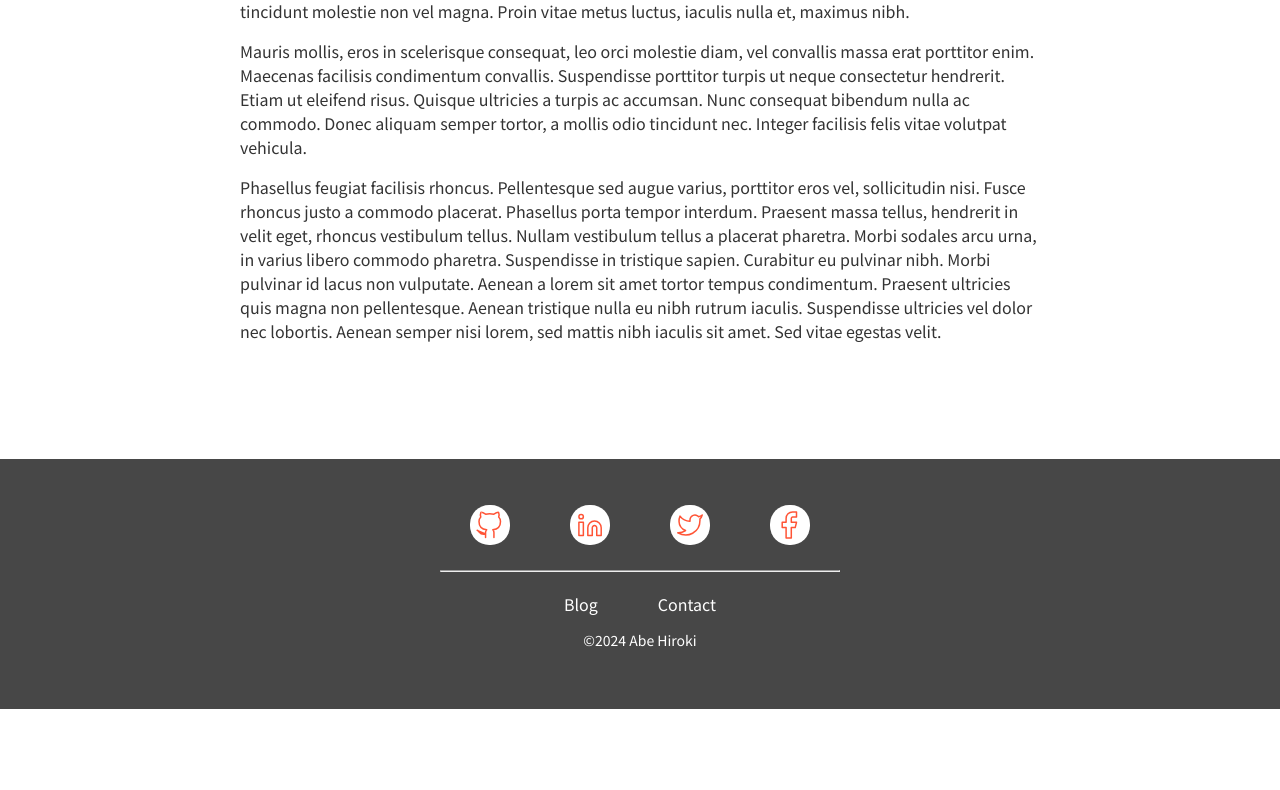
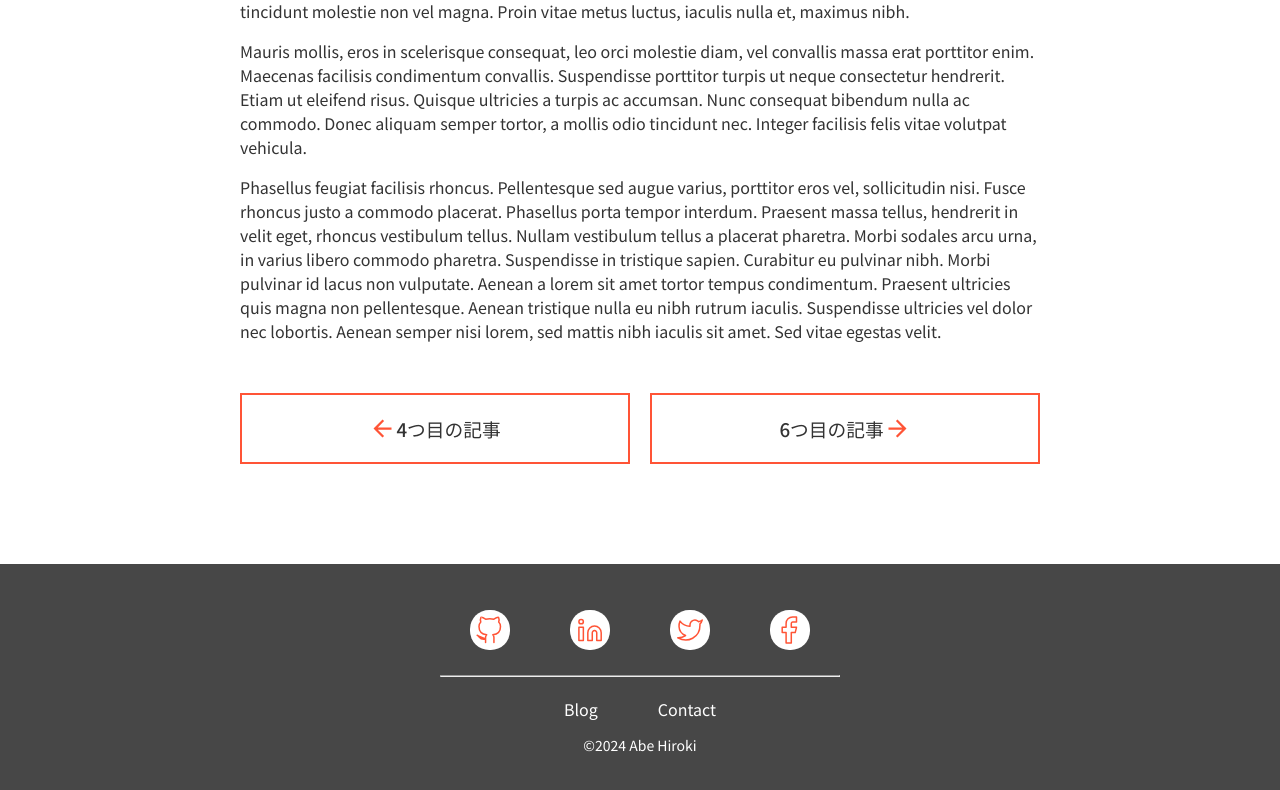
Before and after one commit to m-shogo/nextjs-site-tutorial-practice, a Next.js app: page /blog/fifth-blog in a window 1280 px wide. Shown: the part 1336-2126 px from the top of the page. Before the commit the page ends 2045 px from the top, so only its background shows below. Built offline with nearby package versions, Linux system fonts and the light colour scheme.

Commit message:
prexNext.js 一つ前と一つ後のページLink

```diff
--- a/app/blog/[slug]/page.js
+++ b/app/blog/[slug]/page.js
@@ -1,9 +1,18 @@
 import Image from "next/image";
 import ReactMarkdown from "react-markdown";
-import { getAllBlogs, getSingleBlog } from "../../utils/mdQueries"
+import PrevNext from "../../components/prevNext";
+import { getAllBlogs, getSingleBlog } from "../../utils/mdQueries";
 
 const SingleBlog = async (props) => {
   const { singleDocument } = await getSingleBlog(props);
+
+  const { blogs } = await getAllBlogs();
+  const prev = blogs.filter(
+    (blog) => blog.frontmatter.id === singleDocument.data.id - 1
+  );
+  const next = blogs.filter(
+    (blog) => blog.frontmatter.id === singleDocument.data.id + 1
+  );
   return (
     <>
       <div className="img-container">
@@ -22,6 +31,7 @@ const SingleBlog = async (props) => {
           <p>{singleDocument.data.data}</p>
           <ReactMarkdown>{singleDocument.content}</ReactMarkdown>
         </div>
+        <PrevNext prev={prev} next={next} />
       </div>
     </>
   );
--- /dev/null
+++ b/app/components/prevNext.js
@@ -0,0 +1,22 @@
+import Link from "next/link";
+
+const PrevNext = (props) => {
+  return (
+    <div className="pnWrapper">
+      {0 < props.prev.length && (
+        <Link href={`/blog/${props.prev[0].slug}`}>
+          <img src="/images/arrow-left.svg" alt="arrow-left" />
+          <h3> {props.prev[0].frontmatter.title}</h3>
+        </Link>
+      )}
+      {0 < props.next.length && (
+        <Link href={`/blog/${props.next[0].slug}`}>
+          <h3>{props.next[0].frontmatter.title}</h3>
+          <img src="/images/arrow-right.svg" alt="arrow-right" />
+        </Link>
+      )}
+    </div>
+  );
+};
+
+export default PrevNext;
```
